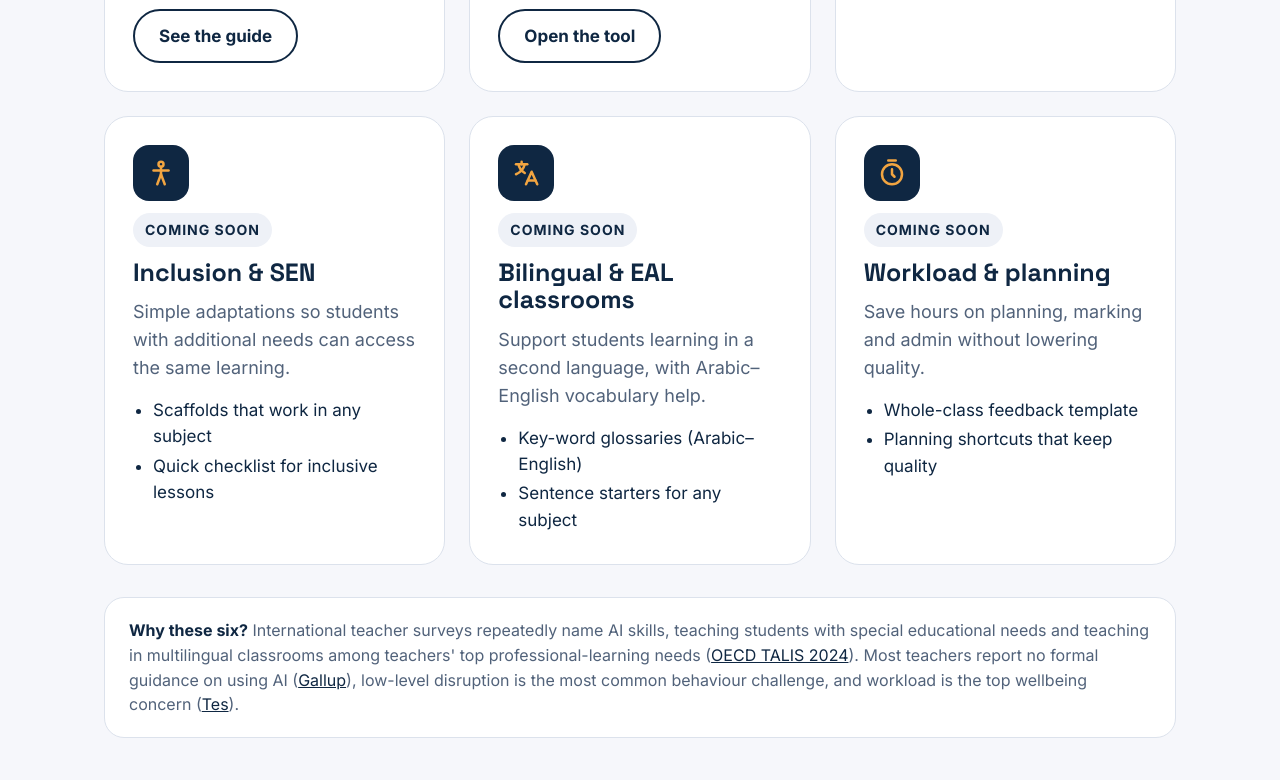
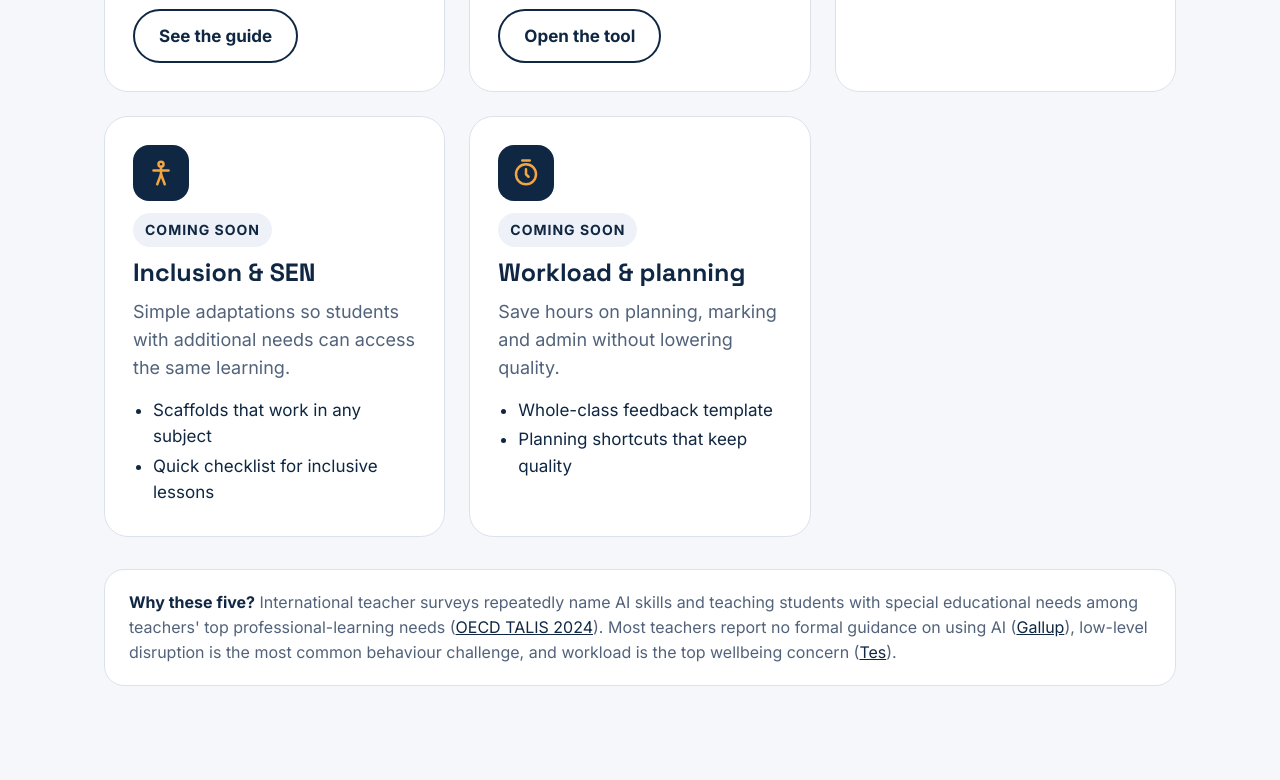
Before and after one commit to abdulhamidalashi/abdulhamidalashi.github.io, a plain HTML site: page index.html in a window 1280 px wide. Shown: the part 1520-2300 px from the top of the page. Drawn offline with Linux system fonts and the light colour scheme.

Commit message:
Remove bilingual/EAL area

```diff
--- a/index.html
+++ b/index.html
@@ -4,7 +4,7 @@
 <meta charset="utf-8">
 <meta name="viewport" content="width=device-width, initial-scale=1">
 <title>Alashi Teacher Toolkit · Free tools and strategies for every teacher</title>
-<meta name="description" content="Free, practical tools and research-informed strategies for teachers of every subject: AI for teachers, checking understanding, behaviour, inclusion, bilingual classrooms and workload.">
+<meta name="description" content="Free, practical tools and research-informed strategies for teachers of every subject: AI for teachers, checking understanding, behaviour, inclusion and workload.">
 <meta property="og:title" content="Alashi Teacher Toolkit">
 <meta property="og:description" content="Free tools and strategies for every teacher, every subject.">
 <link rel="preconnect" href="https://fonts.googleapis.com">
@@ -101,7 +101,7 @@ footer a{color:#fff;display:inline-block;padding:12px 0}
 <a class="btn btn-ghost" href="https://www.linkedin.com/in/abdulhamid-alashi-0741b1238/" rel="noopener">Follow on LinkedIn</a>
 </div>
 <ul class="chips" aria-label="Areas covered">
-<li>AI for teachers</li><li>Checking understanding</li><li>Behaviour</li><li>Inclusion &amp; SEN</li><li>Bilingual classrooms</li><li>Workload</li>
+<li>AI for teachers</li><li>Checking understanding</li><li>Behaviour</li><li>Inclusion &amp; SEN</li><li>Workload</li>
 </ul>
 </div>
 </div>
@@ -109,7 +109,7 @@ footer a{color:#fff;display:inline-block;padding:12px 0}
 <section id="support">
 <div class="wrap">
 <div class="label">WHERE TEACHERS NEED SUPPORT</div>
-<h2 class="sec-h">Six areas teachers ask for most.</h2>
+<h2 class="sec-h">Five areas teachers ask for most.</h2>
 <p class="sec-p">Chosen from international teacher surveys, not guesswork. Each area grows week by week with guides and tools you can use in any subject.</p>
 <div class="grid">
 
@@ -147,13 +147,6 @@ footer a{color:#fff;display:inline-block;padding:12px 0}
 <ul class="inside"><li>Scaffolds that work in any subject</li><li>Quick checklist for inclusive lessons</li></ul>
 </article>
 
-<article class="card">
-<div class="icon" aria-hidden="true"><svg viewBox="0 0 24 24" fill="none" stroke="currentColor" stroke-width="2" stroke-linecap="round" stroke-linejoin="round"><path d="M4 5h9"></path><path d="M8.5 3v2"></path><path d="M6 5c.5 3 2.5 5.5 5 7"></path><path d="M11 5c-.8 3.5-3.5 6.5-7 8"></path><path d="M12 21l4.5-10L21 21"></path><path d="M13.5 18h6"></path></svg></div>
-<span class="tag">COMING SOON</span>
-<h3>Bilingual &amp; EAL classrooms</h3>
-<p>Support students learning in a second language, with Arabic–English vocabulary help.</p>
-<ul class="inside"><li>Key-word glossaries (Arabic–English)</li><li>Sentence starters for any subject</li></ul>
-</article>
 
 <article class="card">
 <div class="icon" aria-hidden="true"><svg viewBox="0 0 24 24" fill="none" stroke="currentColor" stroke-width="2" stroke-linecap="round" stroke-linejoin="round"><circle cx="12" cy="13" r="8"></circle><path d="M12 9v4l2 2"></path><path d="M9 2h6"></path></svg></div>
@@ -164,7 +157,7 @@ footer a{color:#fff;display:inline-block;padding:12px 0}
 </article>
 
 </div>
-<p class="evidence"><b style="color:var(--navy)">Why these six?</b> International teacher surveys repeatedly name AI skills, teaching students with special educational needs and teaching in multilingual classrooms among teachers' top professional-learning needs (<a href="https://www.oecd.org/en/publications/results-from-talis-2024-country-notes_e127f9e2-en/chile_e31949b6-en.html" rel="noopener">OECD TALIS 2024</a>). Most teachers report no formal guidance on using AI (<a href="https://news.gallup.com/poll/710534/teachers-receive-no-formal-guidance.aspx" rel="noopener">Gallup</a>), low-level disruption is the most common behaviour challenge, and workload is the top wellbeing concern (<a href="https://www.tes.com/for-schools/blog/article/state-teacher-wellbeing-schools" rel="noopener">Tes</a>).</p>
+<p class="evidence"><b style="color:var(--navy)">Why these five?</b> International teacher surveys repeatedly name AI skills and teaching students with special educational needs among teachers' top professional-learning needs (<a href="https://www.oecd.org/en/publications/results-from-talis-2024-country-notes_e127f9e2-en/chile_e31949b6-en.html" rel="noopener">OECD TALIS 2024</a>). Most teachers report no formal guidance on using AI (<a href="https://news.gallup.com/poll/710534/teachers-receive-no-formal-guidance.aspx" rel="noopener">Gallup</a>), low-level disruption is the most common behaviour challenge, and workload is the top wellbeing concern (<a href="https://www.tes.com/for-schools/blog/article/state-teacher-wellbeing-schools" rel="noopener">Tes</a>).</p>
 </div>
 </section>
 
```
